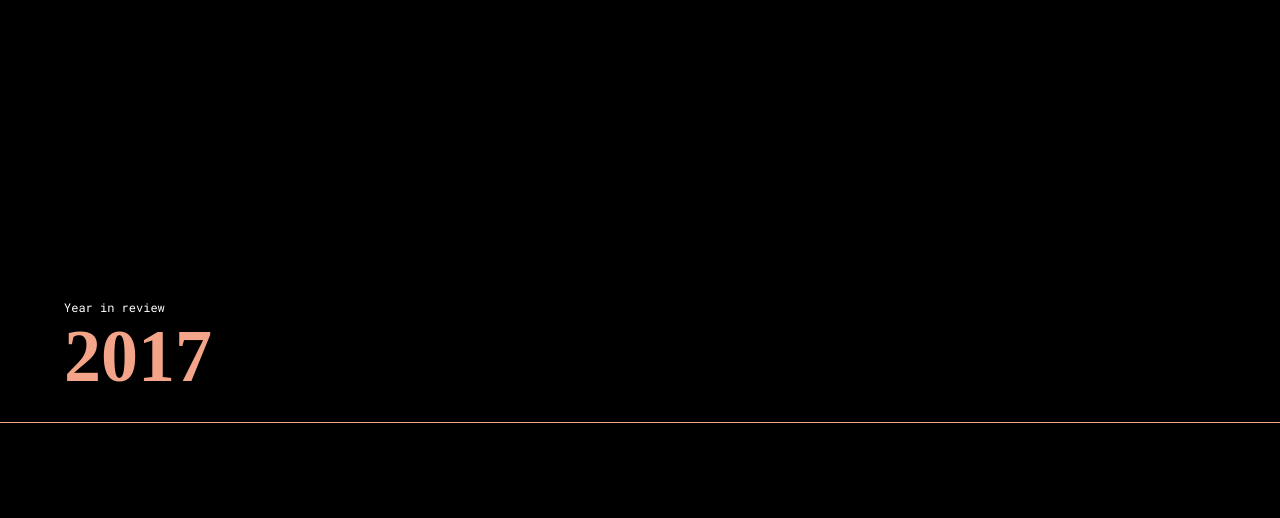
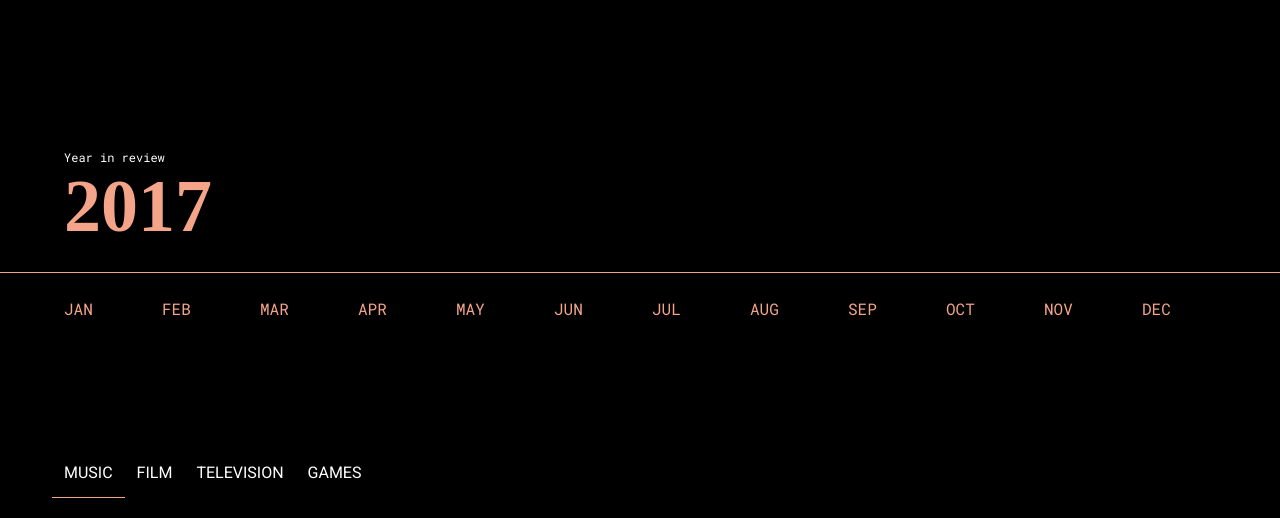
Before and after one commit to ljpendergrass/media2017, a plain HTML site: page index.html in a window 1280 px wide. Drawn offline with Linux system fonts and the light colour scheme; a web font is replaced by a local one.

Commit message:
months & menu

```diff
--- a/bulma/sass/utilities/media2017.sass
+++ b/bulma/sass/utilities/media2017.sass
@@ -3,8 +3,18 @@ $media-secondary: #c9bdb9
 $media-green: #46f7aa
 
 section.intro
-  margin-top: 18.75rem
+  margin-top: 9.375rem
   .subtitle
     font-size: $size-7
   h1
     font-size: 4.625rem
+  .month
+    color: $media-primary
+    font-family: $family-monospace
+
+section.media-menu
+  .active
+    border-bottom: 1px solid $media-primary
+
+.introspace
+  margin-top: 8rem
--- a/index.html
+++ b/index.html
@@ -25,6 +25,33 @@
       </h1>
     </div>
     <hr>
+    <div class="container">
+      <div class="columns is-multiline is-mobile">
+      <div class="column month">JAN</div>
+      <div class="column month">FEB</div>
+      <div class="column month">MAR</div>
+      <div class="column month">APR</div>
+      <div class="column month">MAY</div>
+      <div class="column month">JUN</div>
+      <div class="column month">JUL</div>
+      <div class="column month">AUG</div>
+      <div class="column month">SEP</div>
+      <div class="column month">OCT</div>
+      <div class="column month">NOV</div>
+      <div class="column month">DEC</div>
+    </div>
+  </div>
+  </section>
+  <div class="introspace"></div>
+  <section class="media-menu">
+    <div class="container">
+      <div class="columns">
+        <div class="column is-narrow active">MUSIC</div>
+        <div class="column is-narrow">FILM</div>
+        <div class="column is-narrow">TELEVISION</div>
+        <div class="column is-narrow">GAMES</div>
+      </div>
+    </div>
   </section>
   </body>
 </html>
```
Also changed, not shown: bulma/bulma.min.css, 1 other file.
